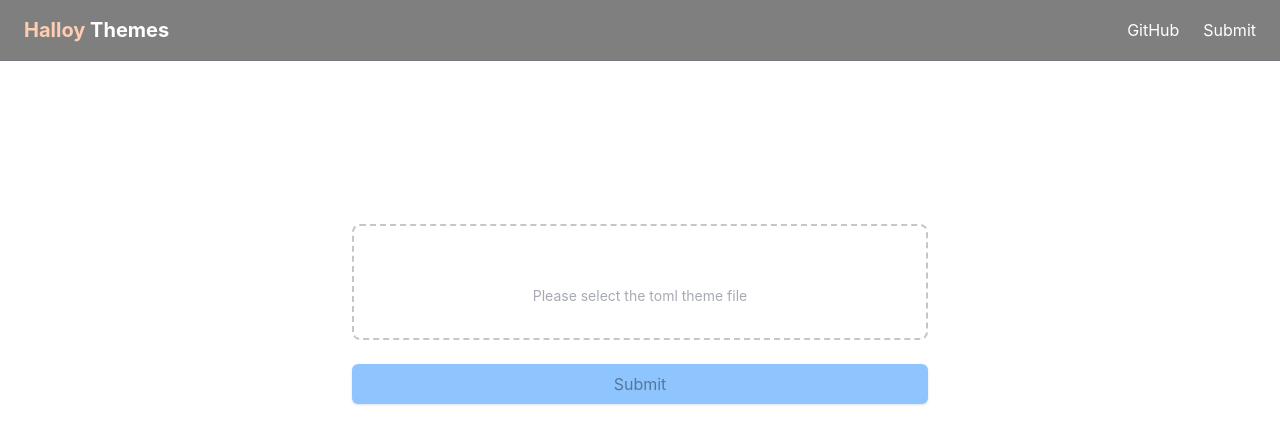
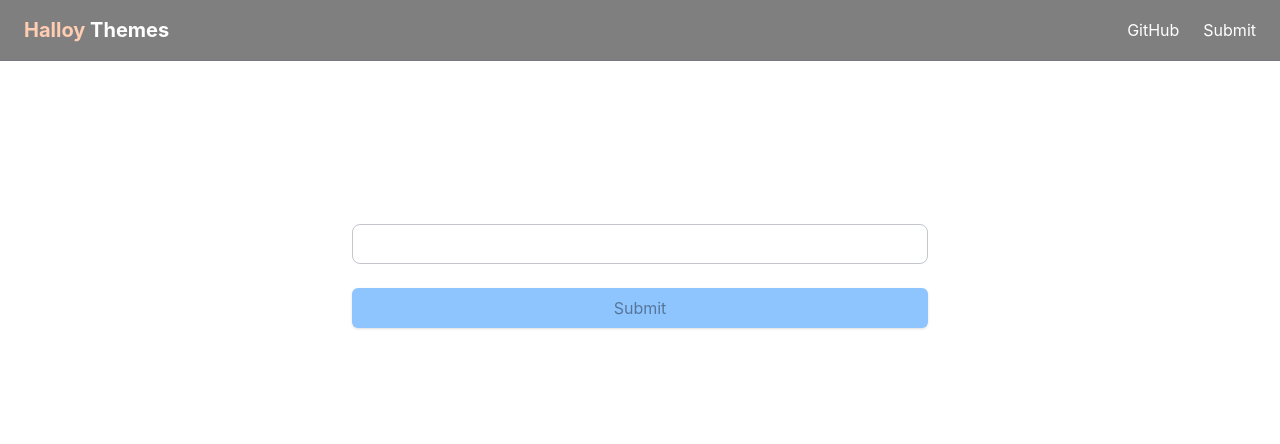
Before and after one commit to squidowl/halloy-themes, a SvelteKit app: page /submit in a window 1280 px wide. Shown: the top 444 px of the page. Built offline with nearby package versions, Linux system fonts and the light colour scheme.

Commit message:
Updated to input instead of drag n drop

```diff
--- a/src/routes/submit/+page.server.ts
+++ b/src/routes/submit/+page.server.ts
@@ -5,20 +5,15 @@ export const actions: Actions = {
   default: async ({ request }) => {
     try {
       const formData = await request.formData();
-      const file = formData.get('file') as File;
+      const encodedTheme = formData.get('encodedTheme');
 
-      if (!file) {
-        return fail(400, { error: 'No file uploaded' });
-      }
-
-      const arrayBuffer = await file.arrayBuffer();
-      const buffer = Buffer.from(arrayBuffer);
-      console.log(buffer);
+      console.log(encodedTheme);
+      // TODO: Validate the theme.
+      // TODO: Submit the theme.
 
       return {
         success: true,
-        message: `Theme "${file.name}" has been submitted successfully!`,
-        fileName: file.name,
+        message: `Theme has been submitted successfully!`,
       };
     } catch (error) {
       console.error('Upload error:', error);
--- a/src/routes/submit/+page.svelte
+++ b/src/routes/submit/+page.svelte
@@ -1,61 +1,14 @@
 <script lang="ts">
   import Navigation from '$lib/components/Navigation.svelte';
-  import { enhance } from '$app/forms';
-
   import toast, { Toaster } from 'svelte-french-toast';
 
+  // TODO: Move to type.
   export let form: any;
-  export let onFileSelected: (event: { files: FileList }) => void;
 
-  let files: FileList | null = null;
-  let isDragging = false;
-  let fileInput: HTMLInputElement;
-
-  function handleFileSelect(event: Event) {
-    const input = event.target as HTMLInputElement;
-
-    if (input.files && input.files.length > 0) {
-      files = input.files;
-      onFileSelected?.({ files });
-    }
-  }
-
-  function handleDragEnter(event: DragEvent) {
-    event.preventDefault();
-    event.stopPropagation();
-    isDragging = true;
-  }
-
-  function handleDragOver(event: DragEvent) {
-    event.preventDefault();
-    event.stopPropagation();
-    isDragging = true;
-  }
-
-  function handleDragLeave(event: DragEvent) {
-    event.preventDefault();
-    event.stopPropagation();
-    isDragging = false;
-  }
-
-  function handleDrop(event: DragEvent) {
-    event.preventDefault();
-    event.stopPropagation();
-    isDragging = false;
-
-    if (event.dataTransfer?.files && event.dataTransfer.files.length > 0) {
-      files = event.dataTransfer.files;
-      fileInput.files = event.dataTransfer.files;
-      onFileSelected?.({ files });
-    }
-  }
-
-  function triggerFileInput() {
-    fileInput.click();
-  }
+  let encodedTheme: string = "";
 
   function resetForm() {
-    files = null;
+    encodedTheme = "";
   }
 
   $: if (form) {
@@ -78,20 +31,7 @@
   <Navigation />
   <div class="flex w-full justify-center px-6 pt-16">
     <div class="w-full max-w-xl pt-16">
-      <form
-        method="POST"
-        enctype="multipart/form-data"
-        class="space-y-6"
-      >
-        <input
-          bind:this={fileInput}
-          type="file"
-          id="fileInput"
-          name="file"
-          on:change={handleFileSelect}
-          class="hidden"
-        />
-
+      <form method="POST" enctype="multipart/form-data" class="space-y-6">
         <div>
           <p>Share your favorite theme with our community!</p>
           <p class="text-white/40">
@@ -99,40 +39,17 @@
             listed on the site.
           </p>
         </div>
-        <div
-          on:click={triggerFileInput}
-          on:keydown={(e) => (e.key === 'Enter' || e.key === ' ' ? triggerFileInput() : null)}
-          on:dragenter={handleDragEnter}
-          on:dragover={handleDragOver}
-          on:dragleave={handleDragLeave}
-          on:drop={handleDrop}
-          tabindex="0"
-          role="button"
-          class="cursor-pointer rounded-lg border-2 border-dashed border-gray-500/40 p-8 text-center transition-colors duration-200 hover:border-gray-500 hover:bg-gray-500/20 {isDragging
-            ? 'bg-gray-500/40'
-            : ''}"
-        >
-          <div class="flex flex-col items-center justify-center">
-            <div class="text-lg">
-              {#if files && files.length > 0}
-                {files[0].name}
-              {:else}
-                Drag and drop your theme here or click to browse
-              {/if}
-            </div>
-            <div class="text-sm text-gray-500/60">
-              {#if files && files.length > 0}
-                <p>Size: {(files[0].size / 1024).toFixed(2)} KB</p>
-              {:else}
-                <p>Please select the toml theme file</p>
-              {/if}
-            </div>
-          </div>
-        </div>
+
+        <input
+          class="h-10 w-full rounded-lg border border-gray-500/40 px-2 placeholder-white/25 focus:outline-none"
+          placeholder="halloy:///theme?e=ACspLf8BT0dN_wIyMDT_A_-gev8E_s2y..."
+          name="encodedTheme"
+          bind:value={encodedTheme}
+        />
 
         <button
           type="submit"
-          disabled={!files || files.length === 0}
+          disabled={!encodedTheme}
           class="flex w-full cursor-pointer justify-center rounded-md bg-blue-600 px-4 py-2 text-black shadow-sm transition-colors hover:bg-blue-700 disabled:cursor-not-allowed disabled:bg-blue-300 disabled:text-black/40"
         >
           Submit
```
